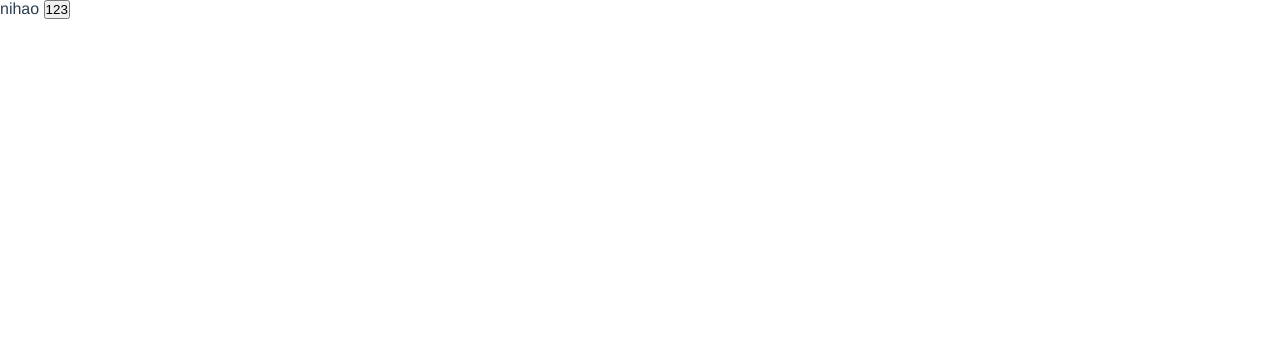
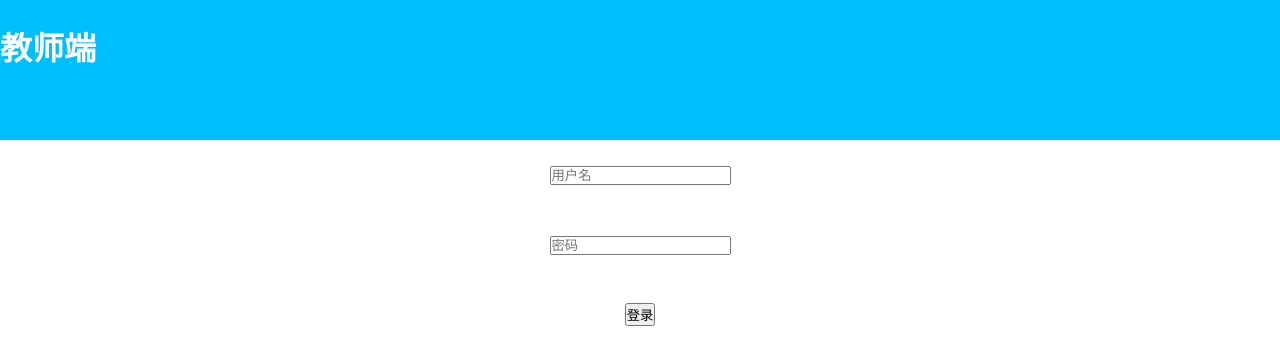
Before and after one commit to TYZhugo/ppxhb, a Vue app in the folder edusystem/: page /#/Login in a window 1280 px wide. Shown: the top 364 px of the page. Built offline with nearby package versions, Linux system fonts and the light colour scheme.

Commit message:
把登录界面写了一下

```diff
--- a/edusystem/src/components/Dropdown.vue
+++ b/edusystem/src/components/Dropdown.vue
@@ -40,7 +40,9 @@ export default {
   width: max-content;
   border-radius: 0px 0px 16px 16px;
 }
-.fade-enter-active,
+.fade-enter-active{
+  transition: all .5s ease-in;
+}
 .fade-leave-active {
   transition: all .5s ease-out;
 }
@@ -57,4 +59,8 @@ export default {
 a{
     text-decoration: none;
 }
+.menu-items{
+  background-color: deepskyblue;
+  border-radius: 0px 0px 16px 16px;
+}
 </style>
--- a/edusystem/src/components/Header.vue
+++ b/edusystem/src/components/Header.vue
@@ -49,6 +49,7 @@ export default {
 .system{
     color:white;
     font-family: "宋体";
+    padding-block-start: 23px;
 }
 .dropdown{
     float:right;
--- a/edusystem/src/components/Login.vue
+++ b/edusystem/src/components/Login.vue
@@ -1,13 +1,24 @@
 <template>
-  <div>
-      nihao
-      <button @click="login">123</button>
+  <div >
+      <div class='header'>
+      <h1 class='system'>教师端</h1>
+     </div>
+      <div class="login">
+        <input type="text"  placeholder="用户名" v-model="username"/>
+        <br/>
+        <input type="password"  placeholder="密码" v-model="password"/>
+        <br/>
+        <button @click="login">登录</button>
+      </div>
   </div>
 </template>
 
 <script>
 export default {
     name:'Login',
+    components:{
+
+    },
     methods:{
         login(){
             this.$store.commit('loginSuccess')
@@ -19,5 +30,19 @@ export default {
 </script>
 
 <style>
+.login{
+    text-align: center;
+    line-height: 70px;
+}
+.header{
+    background-color:deepskyblue;
+    width: 100%;
+    height:140px;
+}
+.system{
+    color:white;
+    font-family: "宋体";
+    padding-block-start: 23px;
+}
 
 </style>
```
